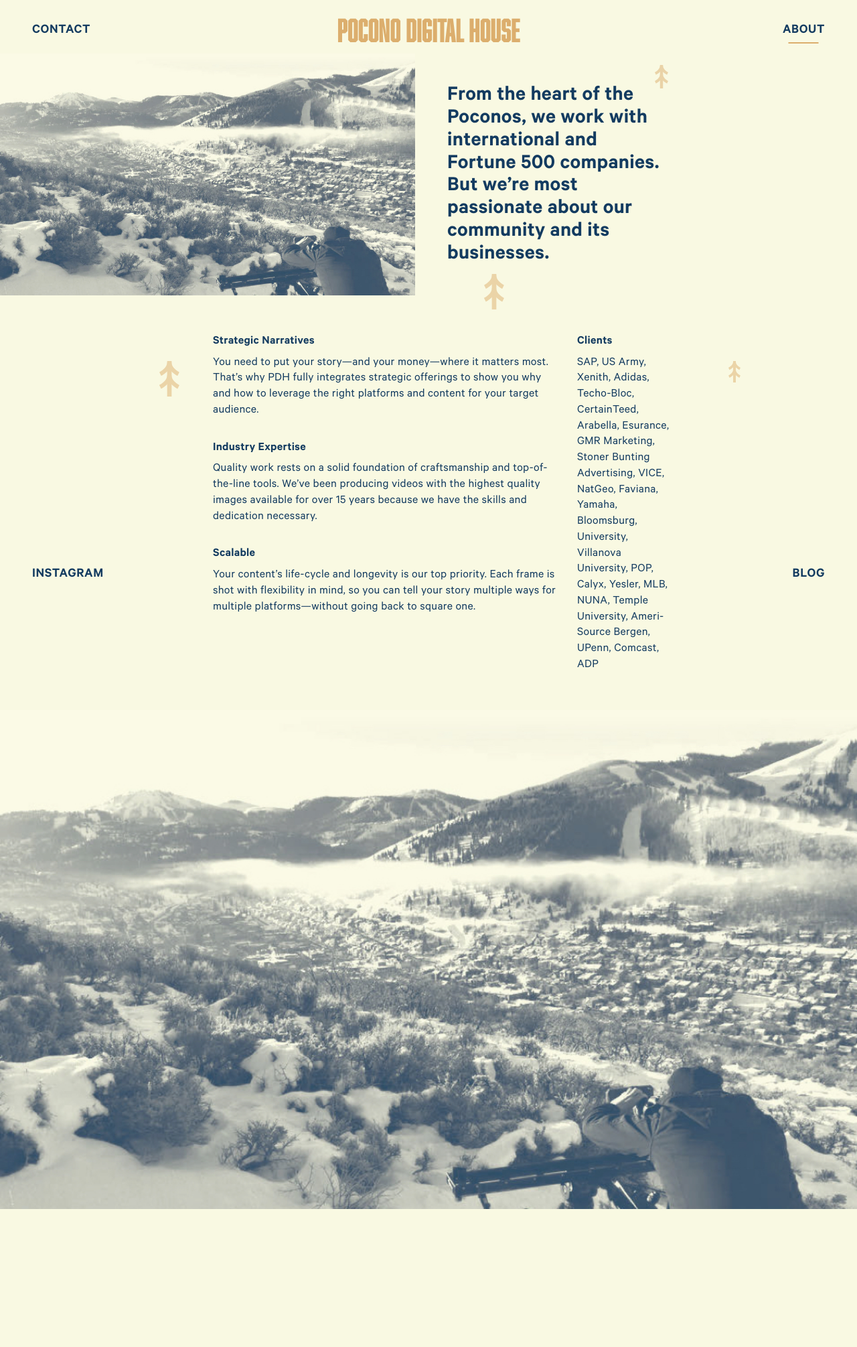
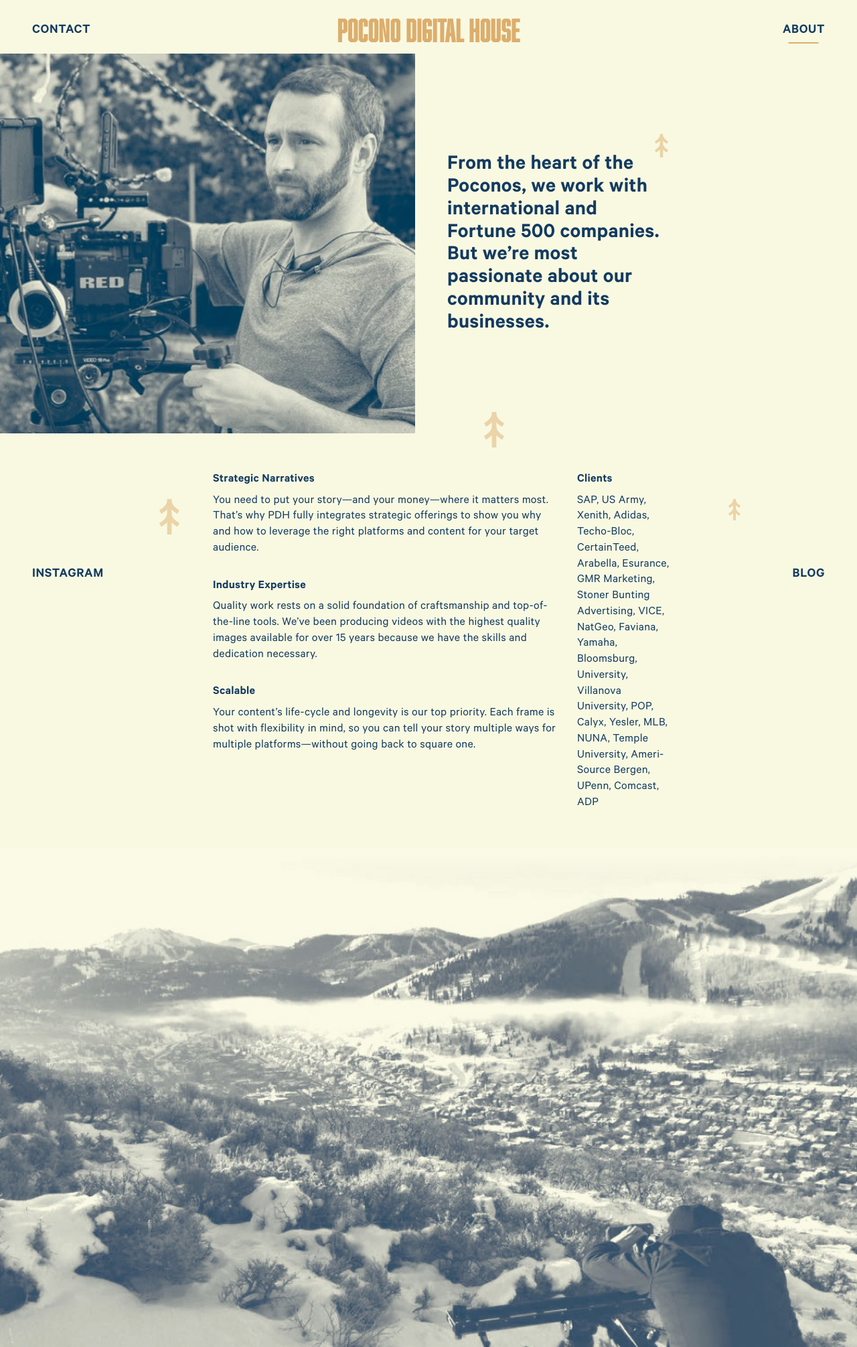
Before and after one commit to poconodigitalhouse/poconodigitalhouse.github.io, a Jekyll site: the page built from about.html, in a window 1280 px wide. Shown: the whole page at 67% size. Built offline with Jekyll 4.4.1, drawn with Linux system fonts in a browser that asks for light colours; before the commit the page ends 1805 px from its top, so only the background shows below that.

Commit message:
updates 'about' image

```diff
--- a/about.html
+++ b/about.html
@@ -6,13 +6,7 @@
 <div class="about">
   <div class="about__hero">
     <div class="about__hero-image">
-      <img
-        srcset="{{ '/assets/img/sundance-slider-me.jpg' | relative_url }} 1024w,
-                {{ '/assets/img/sundance-slider-me@2x.jpg' | relative_url }} 2048w,
-                {{ '/assets/img/sundance-slider-me@3x.jpg' | relative_url }} 3072w"
-        sizes="(max-width: 40em) 100vw,
-               620px"
-      />
+      <img src="{{ '/assets/img/fredbiopic.jpg' | relative_url }}" />
     </div>
     <div class="about__hero-text">
       {% include trees.html class="about-hero" count=1 %}
```
Also changed, not shown: assets/img/fredbiopic.jpg (added).
